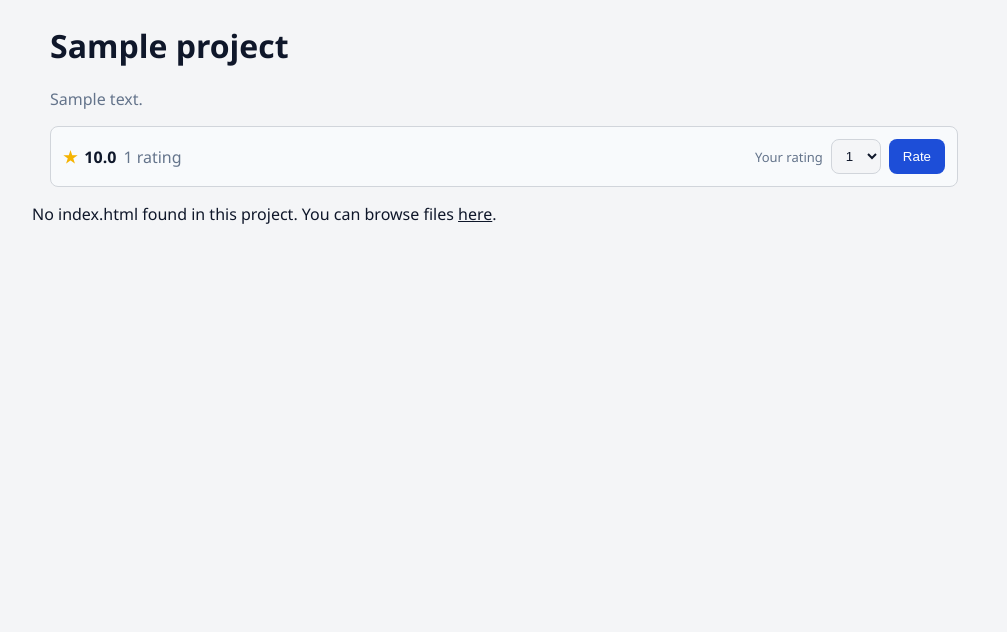
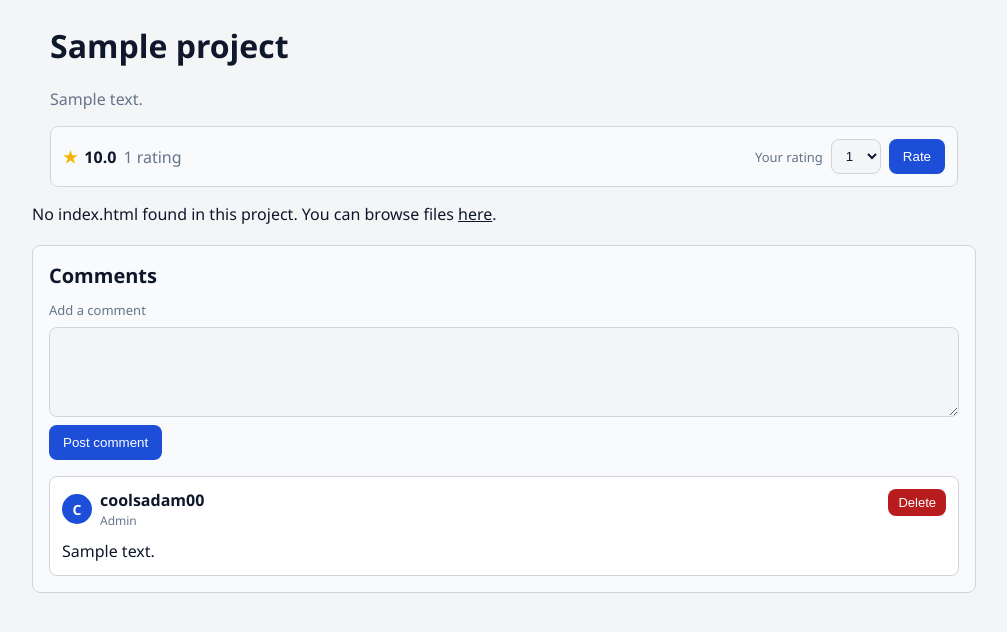
Before and after one commit to coolsadam00-oss/adamcoolsprojet, a Flask app: page /project/1 in a window 1280 px wide. Shown: the part 67-699 px from the top of the page, without its empty margins (136-1143 px from the left). Run offline with Flask 2, Linux system fonts and the light colour scheme; the visitor is signed in with stand-in values (Sample User, id 1); data comes from the database, SQL or seed files in the repository; tables that the repository leaves empty hold one stand-in row (values such as "Sample post"); some libraries are stand-ins or nearby versions.

Commit message:
Add game comments with admin deletion

```diff
--- a/app.py
+++ b/app.py
@@ -137,6 +137,17 @@ def init_db():
             created_at TEXT,
             updated_at TEXT,
             UNIQUE(project_id, user_id)
+        )
+        """
+    )
+    db.execute(
+        """
+        CREATE TABLE IF NOT EXISTS comments (
+            id INTEGER PRIMARY KEY AUTOINCREMENT,
+            project_id INTEGER NOT NULL,
+            user_id INTEGER NOT NULL,
+            body TEXT NOT NULL,
+            created_at TEXT
         )
         """
     )
@@ -806,6 +817,12 @@ def view_project(pid):
         ).fetchone()
         if rating:
             user_rating = rating["score"]
+    comments = db.execute(
+        "SELECT c.*, u.name, u.email, u.picture, u.is_admin "
+        "FROM comments c JOIN users u ON u.id = c.user_id "
+        "WHERE c.project_id = ? ORDER BY c.id DESC",
+        (pid,),
+    ).fetchall()
 
     # find index.html inside folder
     folder = os.path.join(PROJECTS_DIR, str(pid))
@@ -825,6 +842,7 @@ def view_project(pid):
         project=project,
         index_file=found,
         user_rating=user_rating,
+        comments=comments,
     )
 
 
@@ -853,6 +871,50 @@ def rate_project(pid):
     db.commit()
     flash("Rating saved.")
     return redirect(url_for("view_project", pid=pid))
+
+
+@app.route("/project/<int:pid>/comments", methods=["POST"])
+@login_required
+def add_comment(pid):
+    db = get_db()
+    project = db.execute("SELECT id FROM projects WHERE id = ?", (pid,)).fetchone()
+    if not project:
+        abort(404)
+    body = request.form.get("body", "").strip()
+    if not body:
+        flash("Write a comment before posting.")
+        return redirect(url_for("view_project", pid=pid))
+    body = body[:1000]
+    db.execute(
+        "INSERT INTO comments (project_id, user_id, body, created_at) "
+        "VALUES (?, ?, ?, ?)",
+        (
+            pid,
+            current_user()["id"],
+            body,
+            datetime.datetime.now(datetime.UTC).isoformat(),
+        ),
+    )
+    db.commit()
+    flash("Comment posted.")
+    return redirect(url_for("view_project", pid=pid))
+
+
+@app.route("/comments/<int:comment_id>/delete", methods=["POST"])
+@admin_required
+def delete_comment(comment_id):
+    db = get_db()
+    comment = db.execute(
+        "SELECT * FROM comments WHERE id = ?",
+        (comment_id,),
+    ).fetchone()
+    if not comment:
+        abort(404)
+    project_id = comment["project_id"]
+    db.execute("DELETE FROM comments WHERE id = ?", (comment_id,))
+    db.commit()
+    flash("Comment deleted.")
+    return redirect(url_for("view_project", pid=project_id))
 
 
 @app.route("/project_files/<int:pid>/<path:filename>")
--- a/static/style.css
+++ b/static/style.css
@@ -98,6 +98,20 @@ button.danger{background:var(--danger)}
 .iframe-wrap{max-width:980px;margin:8px auto}
 .iframe-wrap iframe{width:100%;height:min(80vh,760px);border:1px solid var(--border);border-radius:8px;background:var(--surface)}
 .btn.small{padding:6px 10px;font-size:13px}
+button.small{padding:6px 10px;font-size:13px}
+.comments-panel{max-width:980px;margin:20px auto 0;padding:16px;border:1px solid var(--border);border-radius:8px;background:var(--card)}
+.comments-panel h2{margin:0 0 12px;font-size:20px}
+.comment-form{display:grid;gap:8px;margin-bottom:16px}
+.comment-form label{font-size:13px;color:var(--muted)}
+.comment-form textarea{width:100%;min-height:90px;resize:vertical;padding:10px;border-radius:8px;border:1px solid var(--border);background:var(--bg);color:inherit}
+.comment-form button{justify-self:start}
+.comments-list{display:grid;gap:10px}
+.comment{padding:12px;border:1px solid var(--border);border-radius:8px;background:var(--surface)}
+.comment-head{display:flex;align-items:flex-start;justify-content:space-between;gap:12px}
+.comment-author{display:flex;align-items:center;gap:8px;min-width:0}
+.comment-author span:last-child{display:grid;gap:1px}
+.comment-author small{color:var(--muted);font-size:12px}
+.comment p{margin:10px 0 0;line-height:1.5;overflow-wrap:anywhere}
 
 .auth-main{min-height:100vh;display:grid;place-items:center;padding:28px;background:radial-gradient(circle at top left, var(--accent-soft), transparent 34%),var(--bg)}
 .auth-shell{width:min(1040px,100%);display:grid;grid-template-columns:minmax(260px,0.9fr) minmax(320px,1.1fr);gap:28px;align-items:start}
--- a/templates/view.html
+++ b/templates/view.html
@@ -75,6 +75,47 @@
     {% else %}
       <p>No index.html found in this project. You can browse files <a href="/project_files/{{ project.id }}/">here</a>.</p>
     {% endif %}
+
+    <section class="comments-panel" aria-label="Game comments">
+      <h2>Comments</h2>
+      {% if current_user %}
+        <form method="post" action="/project/{{ project.id }}/comments" class="comment-form">
+          <label for="comment-body">Add a comment</label>
+          <textarea id="comment-body" name="body" maxlength="1000" required></textarea>
+          <button type="submit">Post comment</button>
+        </form>
+      {% else %}
+        <a class="btn small" href="/login?next=/project/{{ project.id }}">Sign in to comment</a>
+      {% endif %}
+
+      <div class="comments-list">
+        {% for comment in comments %}
+          <article class="comment">
+            <div class="comment-head">
+              <div class="comment-author">
+                {% if comment.picture %}
+                  <img class="profile-avatar-img" src="{{ comment.picture }}" alt="">
+                {% else %}
+                  <span class="profile-avatar">{{ (comment.name or comment.email or '?')[:1]|upper }}</span>
+                {% endif %}
+                <span>
+                  <strong>{{ comment.name or comment.email.split('@')[0] }}</strong>
+                  <small>{% if comment.is_admin %}Admin{% else %}Regular player{% endif %}</small>
+                </span>
+              </div>
+              {% if is_admin %}
+                <form method="post" action="/comments/{{ comment.id }}/delete">
+                  <button class="danger small" type="submit">Delete</button>
+                </form>
+              {% endif %}
+            </div>
+            <p>{{ comment.body }}</p>
+          </article>
+        {% else %}
+          <p class="empty">No comments yet.</p>
+        {% endfor %}
+      </div>
+    </section>
   </main>
   <script src="/static/theme.js"></script>
 </body>
```
Also changed, not shown: tests/test_app.py (+114 -0 lines).
